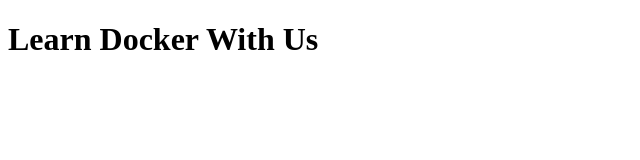
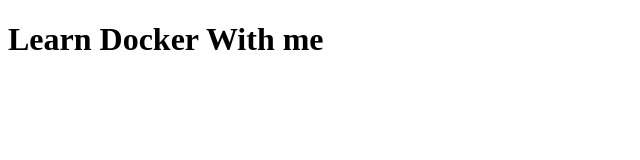
Before and after one commit to arghya-roy/kube, a plain HTML site: page index.html in a window 1280 px wide. Shown: the full height of the page, 0-640 px from the left. Drawn offline with Linux system fonts and the light colour scheme.

Commit message:
Update index.html

```diff
--- a/index.html
+++ b/index.html
@@ -5,6 +5,6 @@
     <title>Learn Docker at Tecmint.com</title>
 </head>
 <body>
-    <h1>Learn Docker With Us</h1>
+    <h1>Learn Docker With me</h1>
 </body>
 </html>
```
